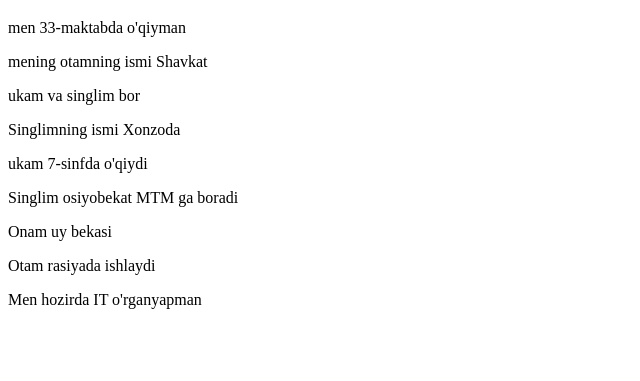
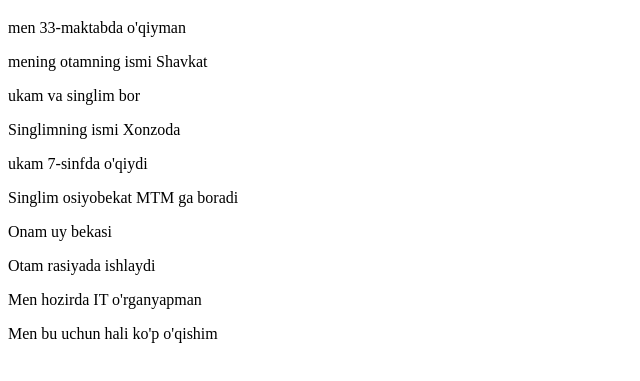
Before and after one commit to urinboy2011-maker/git_darsi, a plain HTML site: page about.html in a window 1280 px wide. Shown: the part 61-442 px from the top of the page, without its empty margins (0-640 px from the left). Drawn offline with Linux system fonts and the light colour scheme.

Commit message:
Add additional paragraph about studying

```diff
--- a/about.html
+++ b/about.html
@@ -16,5 +16,6 @@
     <p>Onam uy bekasi</p>
     <p>Otam rasiyada ishlaydi</p>
     <p>Men hozirda IT o'rganyapman</p>
+    <p>Men bu uchun hali ko'p o'qishim</p>
 </body>
 </html>
```
